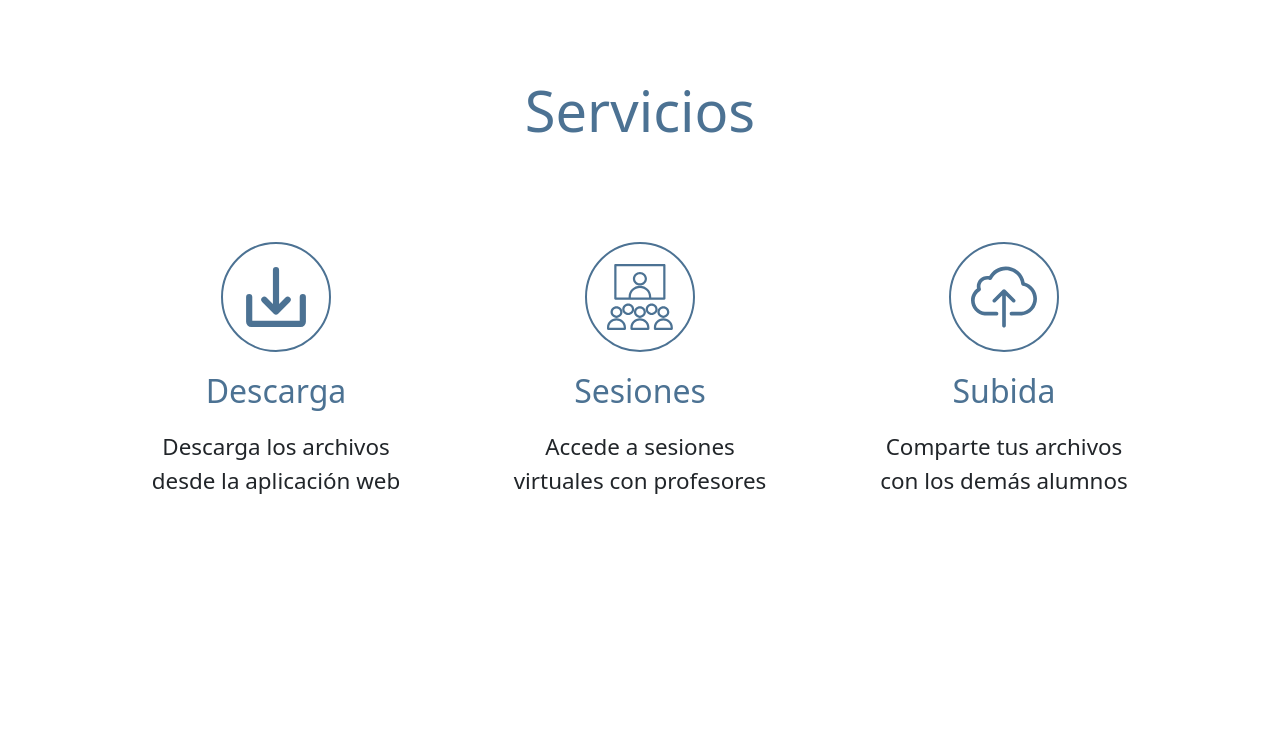
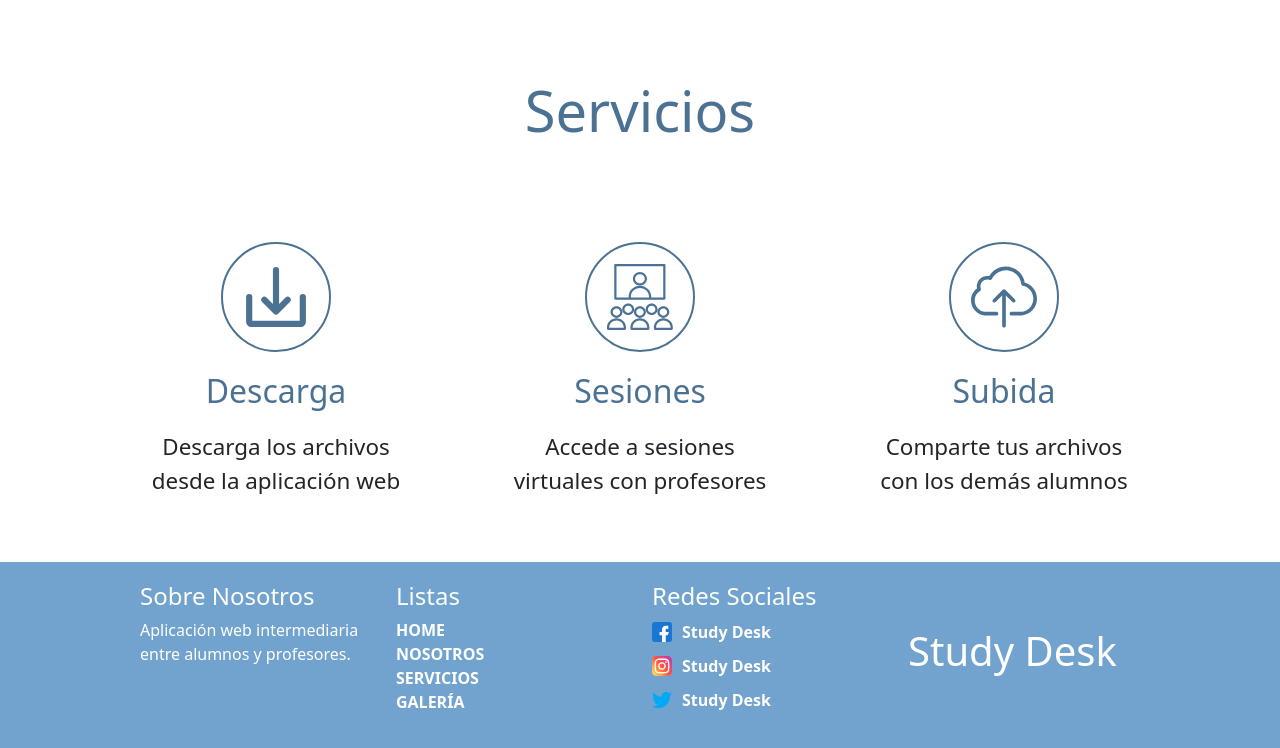
Before and after one commit to RCuencam/Study-Desk, a plain HTML site: page index.html in a window 1280 px wide. Shown: the part 1439-2187 px from the top of the page. Before the commit the page ends 2001 px from the top, so only its background shows below. Drawn offline with nearby package versions, Linux system fonts and the light colour scheme.

Commit message:
Footer Implementation Finished

```diff
--- a/index.html
+++ b/index.html
@@ -82,6 +82,45 @@
             </div>
         </div>
     </section>
+    <footer class="footer">
+        <div class="row">
+            <div class="col-lg-3 about-footer">
+                <h4>Sobre Nosotros</h4>
+                <p>Aplicación web intermediaria entre alumnos y profesores.</p>
+            </div>
+            <div class="col-lg-3 list-footer justify-content-center">
+                <h4>Listas</h4>
+                <ul>
+                    <li><a href="">HOME</a></li>
+                    <li><a href="">NOSOTROS</a> </li>
+                    <li><a href="">SERVICIOS</a></li>
+                    <li><a href="">GALERÍA</a></li>
+                </ul>
+            </div>
+            <div class="col-6 col-md-6 col-lg-3 social-media">
+                <h4>Redes Sociales</h4>
+                <ul>
+                    <li>
+                        <img src="images/facebook.svg" alt="">
+                        <a href="https://www.facebook.com/Study-Desk-106809784874712" target="_blank">Study Desk</a>
+                    </li>
+                    <li>
+                        <img src="images/instagram.svg" alt="">
+                        <a href="https://www.instagram.com/studydeskupc/" target="_blank">Study Desk</a>
+                    </li>
+                    <li>
+                        <img src="images/twitter.svg" alt="">
+                        <a href="">
+                            <a href="" target="_blank">Study Desk</a>
+                        </a>
+                    </li>
+                </ul>
+            </div>
+            <div class="col-6 col-md-4 col-lg-3 footer-logo">
+                <h1>Study Desk</h1>
+            </div>
+        </div>
+    </footer>
     <script src="https://cdn.jsdelivr.net/npm/bootstrap@5.0.0-beta3/dist/js/bootstrap.bundle.min.js" integrity="sha384-JEW9xMcG8R+pH31jmWH6WWP0WintQrMb4s7ZOdauHnUtxwoG2vI5DkLtS3qm9Ekf" crossorigin="anonymous"></script>
 </body>
 </html>
--- a/style.css
+++ b/style.css
@@ -222,3 +222,83 @@
         margin: 30px 0;
     }
 }
+
+/*-------------------------FOOTER*/
+
+.footer
+{
+    background: #71a3ce;
+    color: white;
+    padding:20px 0;
+}
+.footer .row
+{
+    margin: 0 auto;
+    display: flex;
+    justify-content: center;
+    width: 80%;
+}
+
+.list-footer ul
+{
+    margin: 0;
+    padding: 0;
+    list-style:none;
+}
+.list-footer ul li a
+{
+    text-decoration: none;
+    color: white;
+    font-weight: 600;
+}
+.social-media ul
+{
+    padding: 0;
+}
+.social-media ul li
+{
+    display: flex;
+    align-items: center;
+    margin: 10px 0;
+}
+.social-media ul li img
+{
+    width: 20px;
+    height: 20px;
+    margin-right: 10px;
+}
+.social-media ul li a
+{
+    text-decoration: none;
+    color: white;
+    font-weight: 600;
+}
+.footer-logo
+{
+    display: flex;
+    align-items: center;
+}
+
+@media screen and (max-width:768px)
+{
+    .list-footer
+    {
+        display: none;
+    }
+    .about-footer
+    {
+        display: none;
+    }
+
+}
+@media screen and (max-width:1024px)
+{
+    .list-footer
+    {
+        display: none;
+    }
+    .about-footer
+    {
+        display: none;
+    }
+}
```
Also changed, not shown: images/conference.png (deleted), images/download.png (deleted), images/facebook.svg (added), images/instagram.svg (added), images/notes.png (deleted), images/twitter.svg (added), images/upload.png (deleted).
